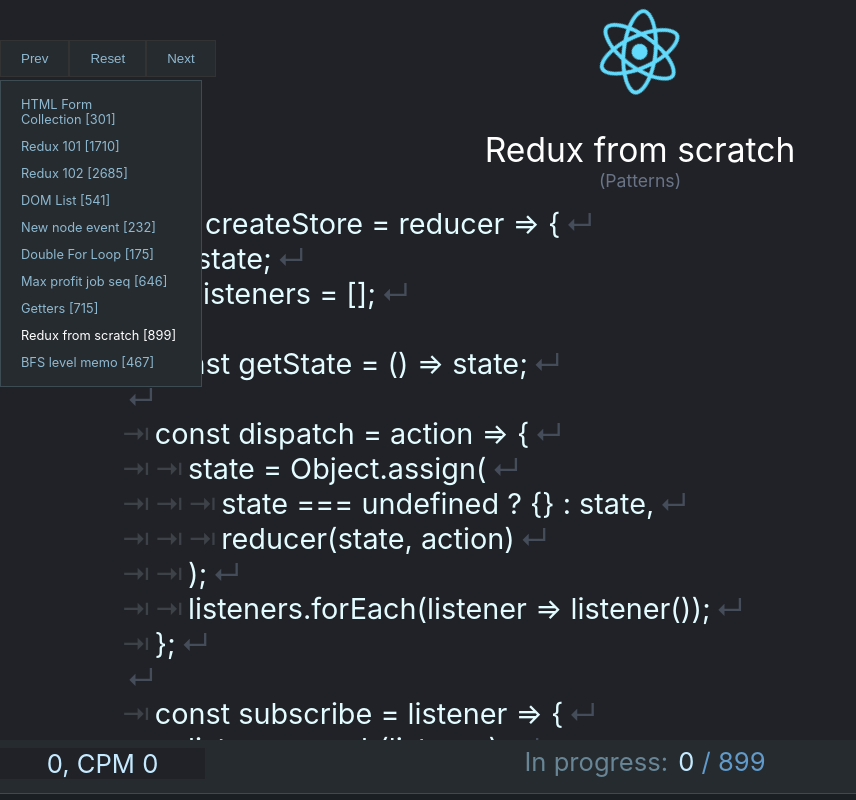
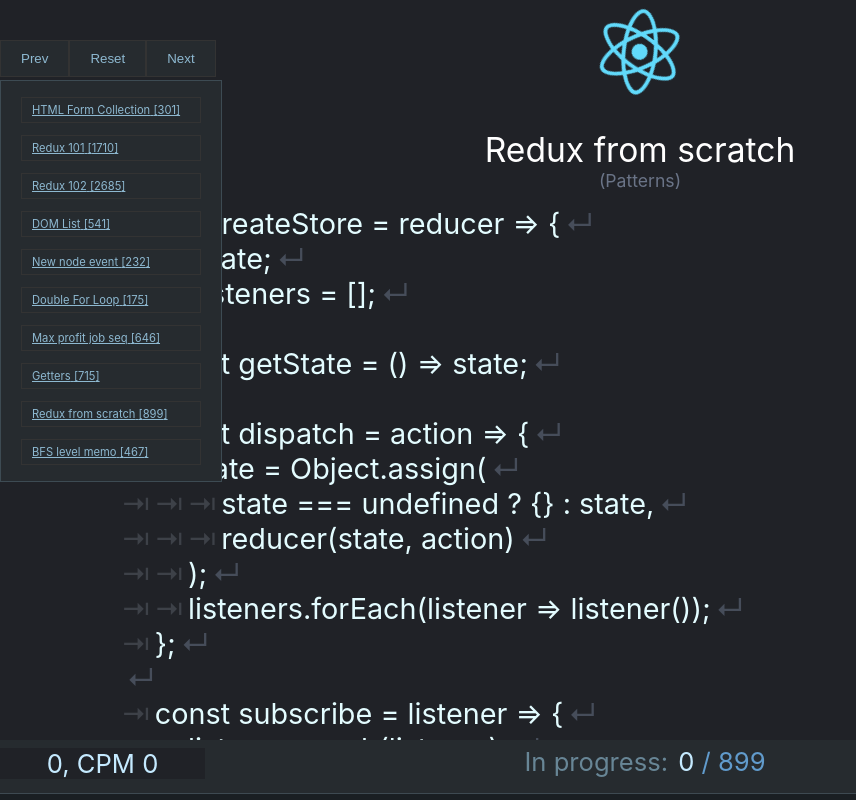
Before and after one commit to Viktor286/retype-project, a React (Create React App) app: page / in a window 1280 px wide. Shown: the top 800 px of the page, without its empty margins (0-856 px from the left). Built offline with nearby package versions, Linux system fonts and the light colour scheme.

Commit message:
Add router

```diff
--- a/package.json
+++ b/package.json
@@ -7,6 +7,7 @@
     "react": "^16.8.5",
     "react-dom": "^16.8.5",
     "react-redux": "^6.0.1",
+    "react-router-dom": "^5.0.0",
     "react-scripts": "2.1.8",
     "redux": "^4.0.1",
     "shortid": "^2.2.14",
--- a/src/App.js
+++ b/src/App.js
@@ -1,5 +1,6 @@
 import React, { Component } from "react";
 import { connect } from "react-redux";
+import { withRouter } from "react-router-dom";
 
 import CodeSampleExplorer from "./components/CodeSampleExplorer";
 import ControlPanel from "./components/ControlPanel";
@@ -29,9 +30,30 @@
     const { dispatch } = this.props;
     dispatch({ type: "INIT_COLLECTION", collection: codeSamplesDataBase });
 
-    // Pick random initial codeSample object with included state
-    const randomIdx = parseInt(Math.random() * codeSamplesDataBase.length, 10);
-    const initialCodeSample = codeSamplesDataBase[randomIdx];
+    // init codeSample
+    let initialCodeSample = {};
+
+    // Get the codeSample info from URL of router if exist
+    const codeSampleAlias = this.getCodeSampleAliasFromRouterURL();
+
+    if (
+      codeSampleAlias &&
+      codeSampleAlias.length > 0 &&
+      codeSampleAlias !== "/"
+    ) {
+      initialCodeSample = codeSamplesDataBase.filter(
+        elm => elm.initialState.currentCodeSample.alias === codeSampleAlias
+      )[0];
+    }
+
+    if (!this.isCodeSampleObjectValidById(initialCodeSample)) {
+      // ELSE, pick random initial codeSample object with included state
+      const randomIdx = parseInt(
+        Math.random() * codeSamplesDataBase.length,
+        10
+      );
+      initialCodeSample = codeSamplesDataBase[randomIdx];
+    }
 
     // Init state
     this.setState(() => jsonObjCopy(initialCodeSample.activeState));
@@ -69,6 +91,36 @@
       // other timer actions
     }, 1000);
   }
+
+  componentDidUpdate(prevProps, prevState, snapshot) {
+    const prevCodeSampleAlias = this.getCodeSampleAliasFromRouterURL(prevProps);
+    const nextCodeSampleAlias = this.getCodeSampleAliasFromRouterURL();
+
+    if (prevCodeSampleAlias !== nextCodeSampleAlias) {
+      // find id in codeSamples collection
+      const nextCodeSampleObj = this.props.codeSamples.filter(
+        codeSample =>
+          codeSample.initialState.currentCodeSample.alias ===
+          nextCodeSampleAlias
+      )[0];
+
+      if (this.isCodeSampleObjectValidById(nextCodeSampleObj)) {
+        this.changeCodeSampleHandler(
+          nextCodeSampleObj.initialState.currentCodeSample.id
+        );
+      }
+    }
+  }
+
+  isCodeSampleObjectValidById = codeSample => {
+    return (
+      codeSample &&
+      codeSample.hasOwnProperty("initialState") &&
+      codeSample.initialState.hasOwnProperty("currentCodeSample") &&
+      codeSample.initialState.currentCodeSample.hasOwnProperty("id") &&
+      codeSample.initialState.currentCodeSample.id.length > 0
+    );
+  };
 
   codeSampleExplorerHandler = action => {
     const { codeSamples } = this.props;
@@ -112,7 +164,23 @@
     }
   };
 
+  getCodeSampleAliasFromRouterURL = props => {
+    // // alternative way is to use pathname, which could be faster
+    // const pathname = props
+    //   ? props.location.pathname
+    //   : this.props.location.pathname;
+    // return pathname.slice(6); // '/code/' = 6 chars
+
+    return props
+      ? props.match.params.codesample
+      : this.props.match.params.codesample;
+  };
+
   changeCodeSampleHandler = (id, reset = false) => {
+    if (!id) {
+      return true;
+    }
+
     const { codeSamples } = this.props;
 
     const newCodeSample = codeSamples.filter(
@@ -130,7 +198,15 @@
         }
       }
       // Update active to next codeSample state
-      this.setState(() => newCodeSample.activeState);
+
+      this.setState(
+        () => newCodeSample.activeState,
+        () => {
+          this.props.history.push(
+            newCodeSample.initialState.currentCodeSample.alias
+          );
+        }
+      );
     } else {
       // Reset to initialState
       this.setState(() => newCodeSample.initialState);
@@ -151,7 +227,6 @@
             <ControlPanel
               characterCorrectness={this.state.characterCorrectness}
             />
-
             <CodingArea
               currentCodeSample={this.state.currentCodeSample}
               cursorIndex={this.state.codeArea.cursorIndex}
@@ -289,4 +364,4 @@
 
 const mapStateToProps = state => ({ codeSamples: state.codeSamples });
 
-export default connect(mapStateToProps)(App);
+export default withRouter(connect(mapStateToProps)(App));
--- a/src/components/CodeSampleExplorer.js
+++ b/src/components/CodeSampleExplorer.js
@@ -1,6 +1,9 @@
 import React from "react";
 import { connect } from "react-redux";
 import "../css/CodeSampleExplorer.css";
+import { NavLink } from "react-router-dom";
+
+// <Link to="/asd">My test link</Link>
 
 class CodeSampleExplorer extends React.Component {
   render() {
@@ -8,21 +11,12 @@
 
     const displayCodeSamples = codeSamples.map(
       ({ initialState: { currentCodeSample } }) => {
-        const { id, title, contentLen } = currentCodeSample;
-        const isCurrentCodeSample = currentCodeSampleId === id;
+        const { id, title, contentLen, alias } = currentCodeSample;
         return (
           <div key={id} className="codeSampleItem">
-            {isCurrentCodeSample ? (
-              <span className="active">
-                {title}&nbsp;
-                <span>[{contentLen}]</span>
-              </span>
-            ) : (
-              <span onClick={e => this.controlsSelectHandler(e, id)}>
-                {title}&nbsp;
-                <span>[{contentLen}]</span>
-              </span>
-            )}
+            <NavLink to={`/code/${alias}`} activeClassName="active">
+              {title}&nbsp;<span>[{contentLen}]</span>
+            </NavLink>
           </div>
         );
       }
@@ -55,10 +49,10 @@
     );
   }
 
-  controlsSelectHandler = (e, id) => {
-    e.preventDefault();
-    this.props.codeSampleExplorerHandler({ type: "DISPLAY_TARGET_SAMPLE", id });
-  };
+  // controlsSelectHandler = (e, id) => {
+  //   e.preventDefault();
+  //   this.props.codeSampleExplorerHandler({ type: "DISPLAY_TARGET_SAMPLE", id });
+  // };
 
   controlsResetHandler = (e, id) => {
     e.preventDefault();
--- a/src/css/CodeSampleExplorer.css
+++ b/src/css/CodeSampleExplorer.css
@@ -24,25 +24,31 @@
     outline: none;
 }
 
-div.controls button:hover {
-    color: #9ccae2;
-}
-
 div.codeSampleItem {
     color: #8eb9d1;
     /* border: 1px solid #333333; */
     padding: 6px 10px;
     text-align: left;
-    width: 180px;
+    width: 200px;
     font-size: .8rem;
 }
 
-div.codeSampleItem span {
-    cursor: pointer;
+div.codeSampleItem a {
+    font-size: .7rem;
+    background-color: #262b2f;
+    color: #8eb9d1;
+    padding: 5px 10px;
+    border: 1px solid #333333;
+    display: block;
+    margin: 0;
 }
 
-div.codeSampleItem span.active {
+div.codeSampleItem a:hover {
+    color: #9ccae2;
+}
+
+div.codeSampleItem a.active {
     color: white;
-    cursor: text;
-    /*pointer-events: none;*/
+    pointer-events: none;
+    text-decoration: none;
 }
--- a/src/index.js
+++ b/src/index.js
@@ -2,6 +2,9 @@
 import ReactDOM from "react-dom";
 import { createStore } from "redux";
 import { Provider } from "react-redux";
+
+import { BrowserRouter as Router, Route, Switch } from "react-router-dom";
+
 import combinedReducers from "./reducers/combinedReducers";
 import "./Globals.css";
 import "./index.css";
@@ -12,7 +15,12 @@
 
 const Main = (
   <Provider store={store}>
-    <App />
+    <Router>
+      <Switch>
+        <Route path="/" exact={true} component={App} />
+        <Route path="/code/:codesample" component={App} />
+      </Switch>
+    </Router>
   </Provider>
 );
 
--- a/src/testData/MockDB.js
+++ b/src/testData/MockDB.js
@@ -14,7 +14,7 @@
 import redux_from_scratch from "./redux-from-scratch";
 
 class CodeSample {
-  constructor({ title, content, mainCategory }) {
+  constructor({ title, content, mainCategory, alias }) {
     const createdAt = new Date().getTime();
     const id = shortid.generate();
     const contentAsArray = content.split("");
@@ -29,6 +29,7 @@
       currentCodeSample: {
         id,
         title,
+        alias,
         mainCategory,
         content,
         contentAsArray,
@@ -66,51 +67,61 @@
   new CodeSample({
     title: "HTML Form Collection",
     content: html_form_collection,
+    alias: "html-form-collection",
     mainCategory: "DOM API"
   }),
   new CodeSample({
     title: "Redux 101",
     content: redux_101,
+    alias: "redux-101",
     mainCategory: "Redux"
   }),
   new CodeSample({
     title: "Redux 102",
     content: redux_102,
+    alias: "redux-102",
     mainCategory: "Redux"
   }),
   new CodeSample({
     title: "DOM List",
     content: dom_list,
+    alias: "dom-list",
     mainCategory: "DOM API"
   }),
   new CodeSample({
     title: "New node event",
     content: new_node_event,
+    alias: "new-node-event",
     mainCategory: "Node"
   }),
   new CodeSample({
     title: "Double For Loop",
     content: for_in_for,
+    alias: "double-for-loop",
     mainCategory: "JS Core"
   }),
   new CodeSample({
     title: "Max profit job seq",
     content: max_profit_job_seq,
+    alias: "max-profit-job-seq",
     mainCategory: "Algorithms"
   }),
   new CodeSample({
     title: "Getters",
     content: getters,
+    alias: "getters",
     mainCategory: "JS Core"
   }),
   new CodeSample({
     title: "Redux from scratch",
     content: redux_from_scratch,
+    alias: "redux-from-scratch",
     mainCategory: "Patterns"
   }),
   new CodeSample({
     title: "BFS level memo",
     content: bfs_level_memo,
+    alias: "bfs-level-memo",
     mainCategory: "Binary Tries"
   })
 ];
```
Also changed, not shown: 1 other file (tests, documents, lock files or other folders).
